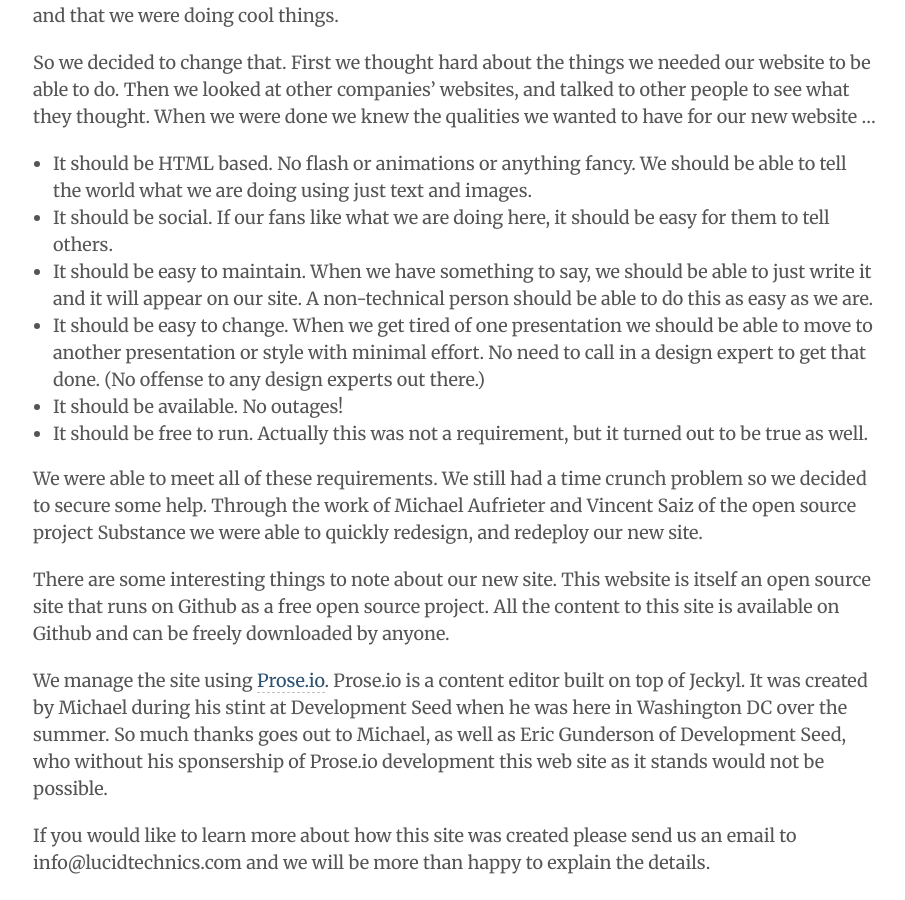
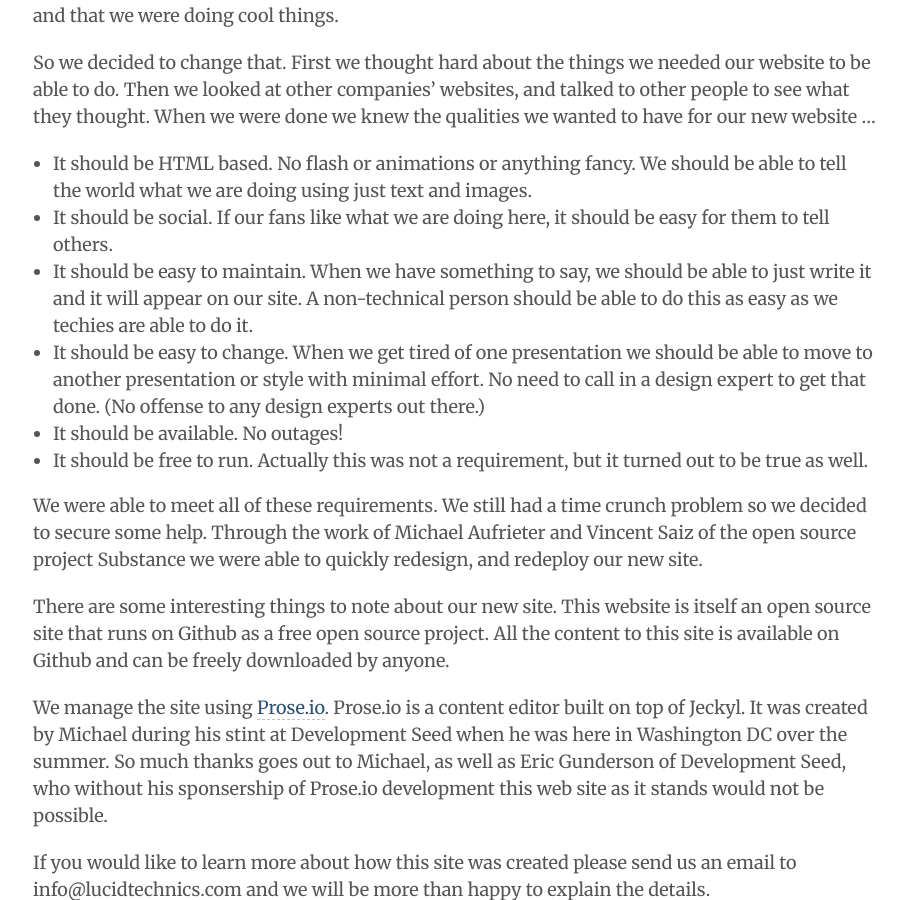
Before and after one commit to LucidTechnics/lucidtechnics.github.com, a Jekyll site: the page built from _posts/articles/2012-12-12-site-launch.md, in a window 1280 px wide and 900 px high, scrolled down 778 px. Shown: the whole window, without its empty margins (185-1090 px from the left). Built offline with Jekyll 4.4.1, drawn with Linux system fonts in a browser that asks for light colours; nearby versions of some CDN libraries; comment, search, counter and statistics services are not loaded.

Commit message:
Updated _posts/articles/2012-12-12-site-launch.md

```diff
--- a/_posts/articles/2012-12-12-site-launch.md
+++ b/_posts/articles/2012-12-12-site-launch.md
@@ -19,7 +19,7 @@
 
 * It should be HTML based.  No flash or animations or anything fancy.  We should be able to tell the world what we are doing using just text and images.
 * It should be social.  If our fans like what we are doing here, it should be easy for them to tell others.
-* It should be easy to maintain.  When we have something to say, we should be able to just write it and it will appear on our site.  A non-technical person should be able to do this as easy as we are.
+* It should be easy to maintain.  When we have something to say, we should be able to just write it and it will appear on our site.  A non-technical person should be able to do this as easy as we techies are able to do it.
 * It should be easy to change.  When we get tired of one presentation we should be able to move to another presentation or style with minimal effort.  No need to call in a design expert to get that done. (No offense to any design experts out there.)
 * It should be available.  No outages!
 * It should be free to run.  Actually this was not a requirement, but it turned out to be true as well.
```
